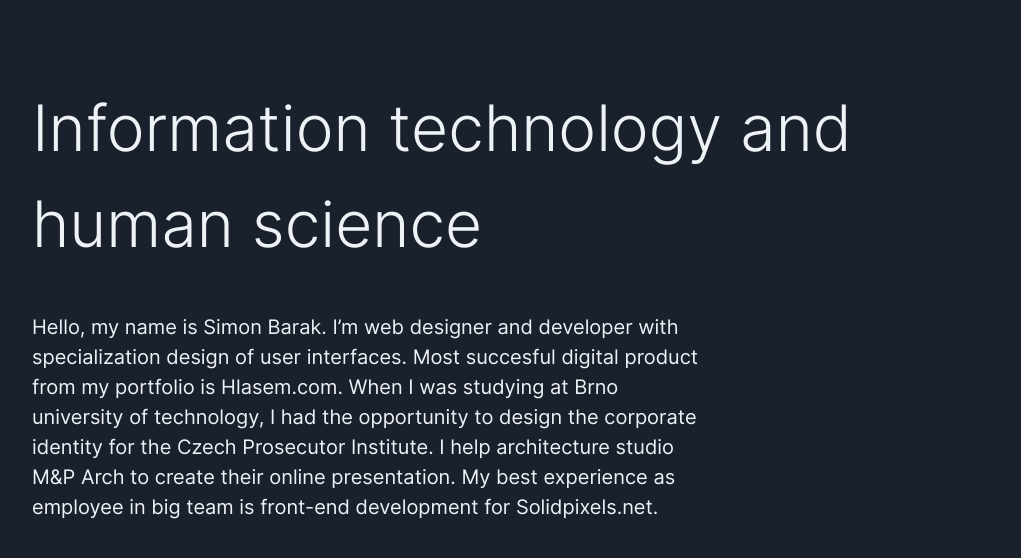
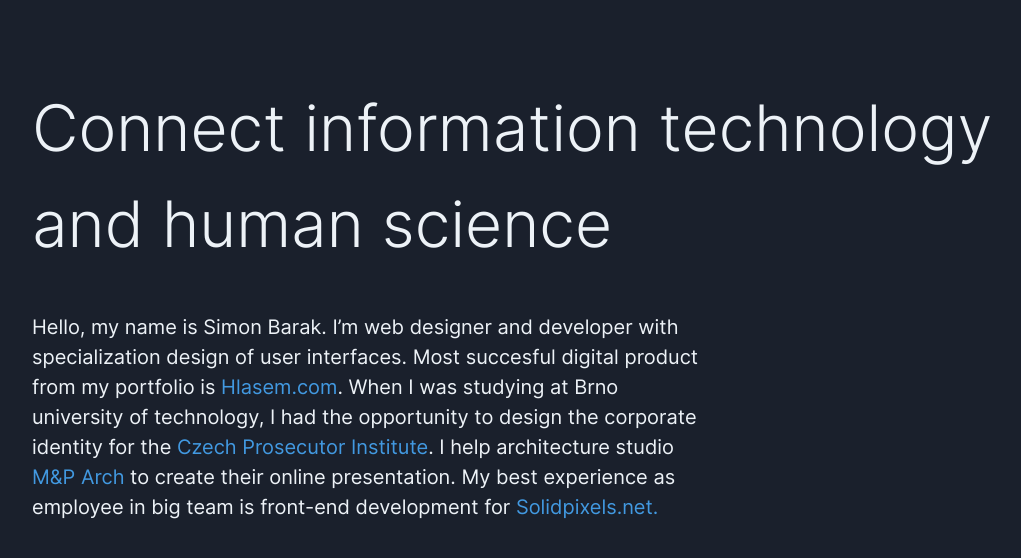
Before and after one commit to SimonBarak/personal, a Jekyll site: the page built from index.markdown, in a window 1280 px wide, cut to the strip 0-582 px from the top of the page. Shown: the top 558 px of the strip, without its empty margins (104-1125 px from the left). Built offline with Jekyll 4.4.1, drawn with Linux system fonts in a browser that asks for light colours.

Commit message:
publish personal portfolio

```diff
--- a/dist/main.css
+++ b/dist/main.css
@@ -1254,6 +1254,12 @@ video {
   color: rgba(45, 55, 72, var(--text-opacity));
 }
 
+.text-blue-500 {
+  --text-opacity: 1;
+  color: #4299e1;
+  color: rgba(66, 153, 225, var(--text-opacity));
+}
+
 .hover\:text-gray-600:hover {
   --text-opacity: 1;
   color: #718096;
--- a/index.markdown
+++ b/index.markdown
@@ -1,8 +1,8 @@
 ---
 layout: project-index-developer
 title: Šimon Bařák
-description: Information technology and human science
-headline: Information technology and human science
+description: Connect information technology and human science
+headline: Connect information technology and human science
 thumb: "/v1611261669/loners/og-file.jpg"
 # thumb: "/v1600377921/loners/og-files_n9utxt.jpg"
 ---
--- a/tailwind.config.js
+++ b/tailwind.config.js
@@ -1,5 +1,5 @@
 module.exports = {
-  purge: ["./_includes/*.html", "./_layouts/*.html"],
+  purge: ["./_includes/*.html", "./_layouts/*.html", "./index.markdown"],
   theme: {
     fontFamily: {
       body: ["Inter", "sans-serif"],
```
